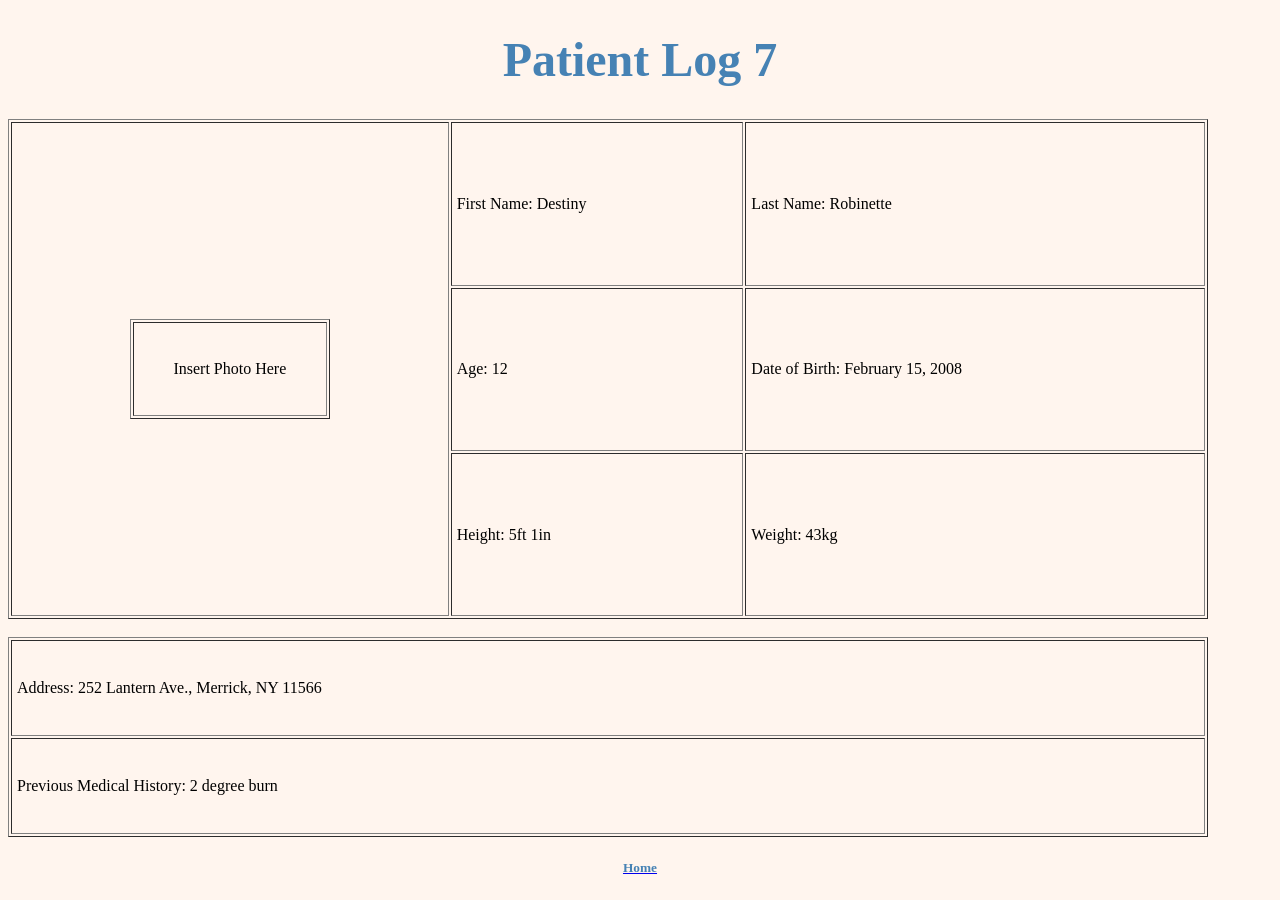
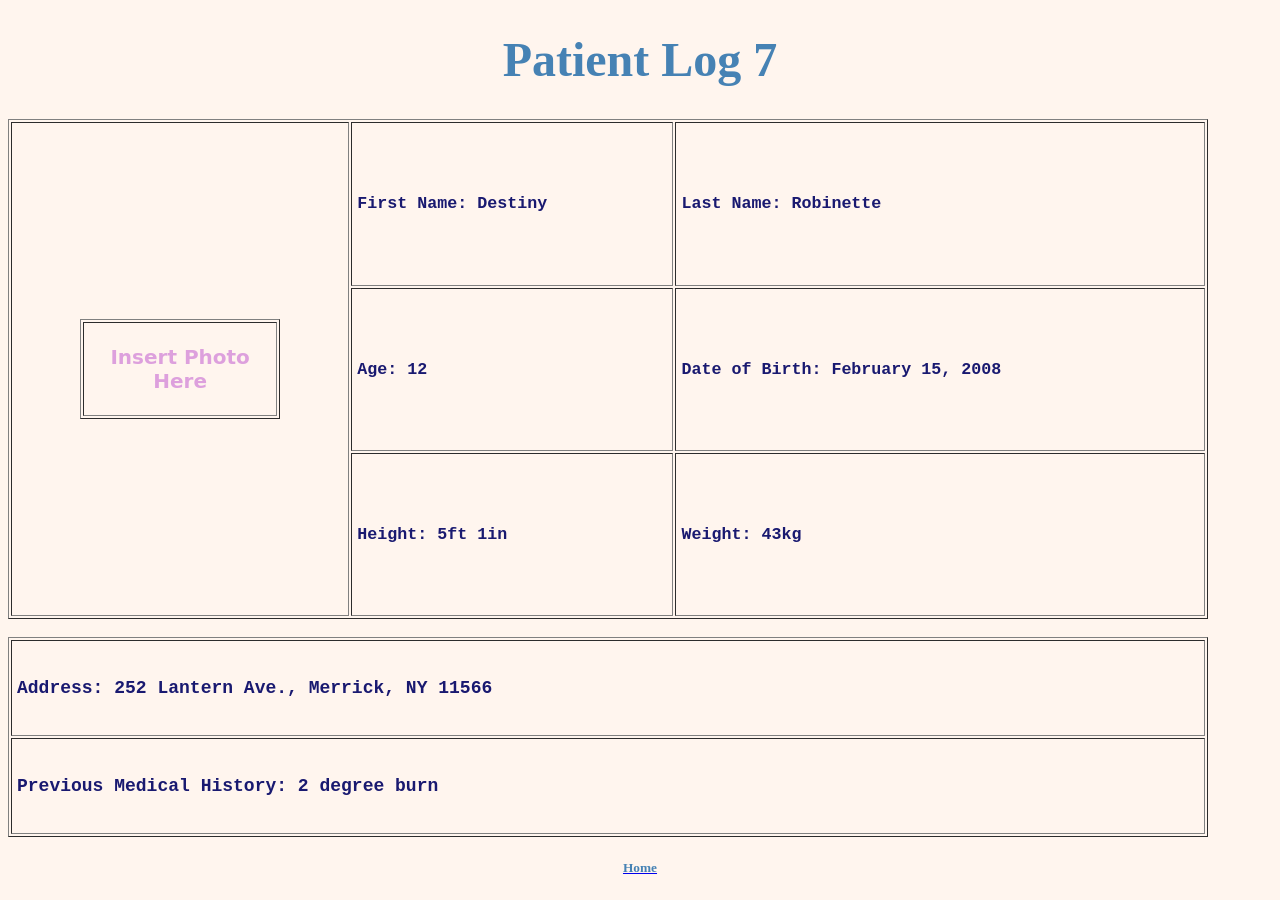
Before and after one commit to Sugarbug1211/Sugarbug1211.github.io, a Jekyll site: the page Patient Log/patient log 7.html, which Jekyll copies as it is, in a window 1280 px wide. Built offline with Jekyll 4.4.1, drawn with Linux system fonts in a browser that asks for light colours.

Commit message:
Update patient log 7.html

```diff
--- a/Patient Log/patient log 7.html
+++ b/Patient Log/patient log 7.html
@@ -14,19 +14,19 @@
                 <tr>
                     <td rowspan="3">
                         <center><table border = "1" width = "200" height = "100" cellpadding = "5" >
-                            <td><center>Insert Photo Here</center></td>
+                            <td><h2><center>Insert Photo Here</center></h2></td>
                         </table></center>
                     </td>
-                    <td>First Name: Destiny</td>
-                    <td>Last Name: Robinette</td>
+                    <td><h3>First Name: Destiny</h3></td>
+                    <td><h3>Last Name: Robinette</h3></td>
                 </tr>
                 <tr>
-                    <td>Age: 12</td>
-                    <td>Date of Birth: February 15, 2008</td>
+                    <td><h3>Age: 12</h3></td>
+                    <td><h3>Date of Birth: February 15, 2008</h3></td>
                 </tr>
                 <tr>
-                    <td>Height: 5ft 1in</td>
-                    <td>Weight: 43kg</td>
+                    <td><h3>Height: 5ft 1in</h3></td>
+                    <td><h3>Weight: 43kg</h3></td>
                 </tr>
             </table>
 
@@ -34,10 +34,10 @@
 
         <table border = "1" width = "1200" height = "200" cellpadding = "5" >
             <tr>
-                <td>Address: 252 Lantern Ave., Merrick, NY 11566</td>
+                <td><h4>Address: 252 Lantern Ave., Merrick, NY 11566</h4></td>
             </tr>
             <tr>
-                <td rowspan="2">Previous Medical History: 2 degree burn</td>
+                <td rowspan="2"><h4>Previous Medical History: 2 degree burn</h4></td>
             </tr>
         </table>
 
```
